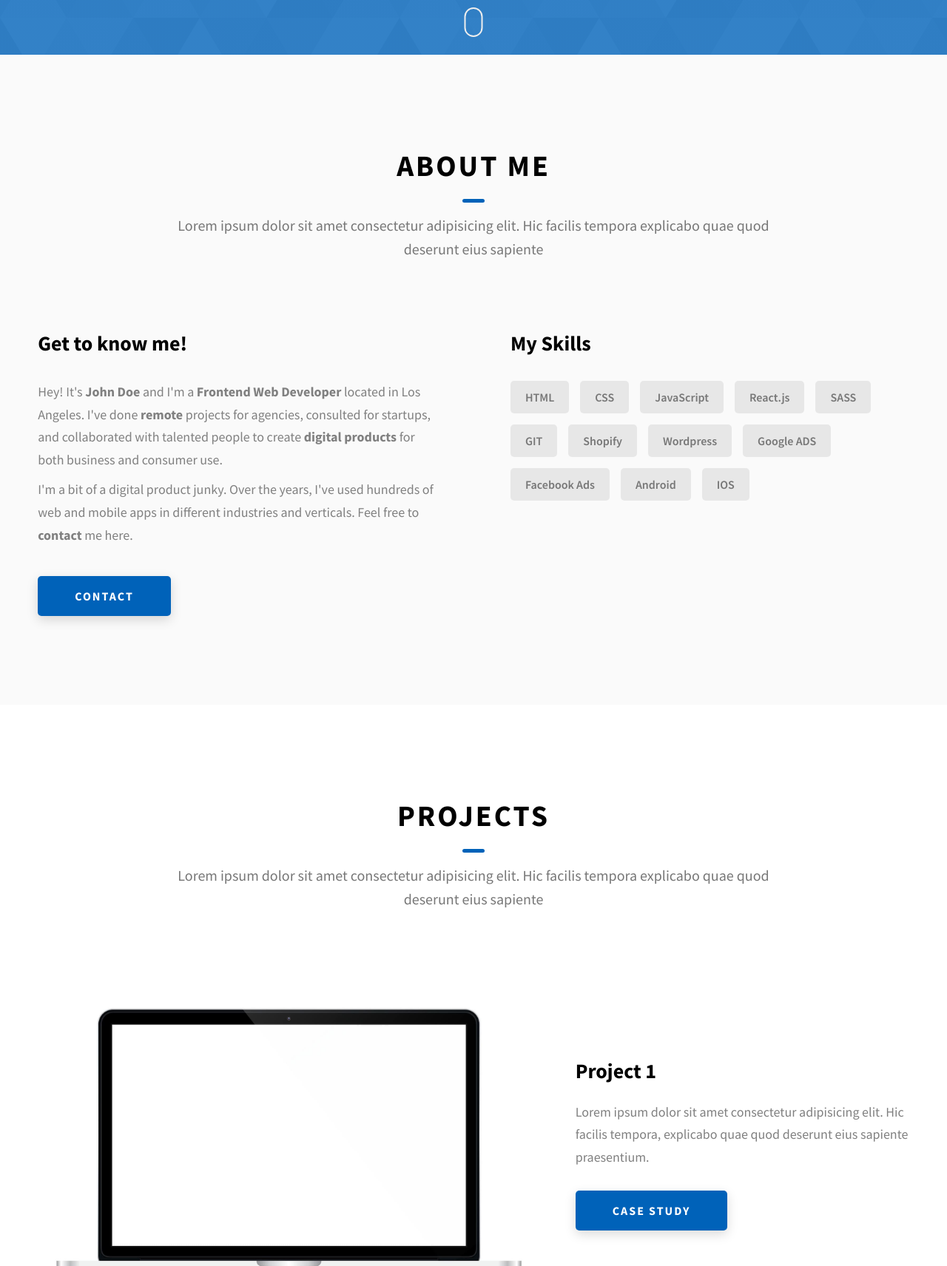
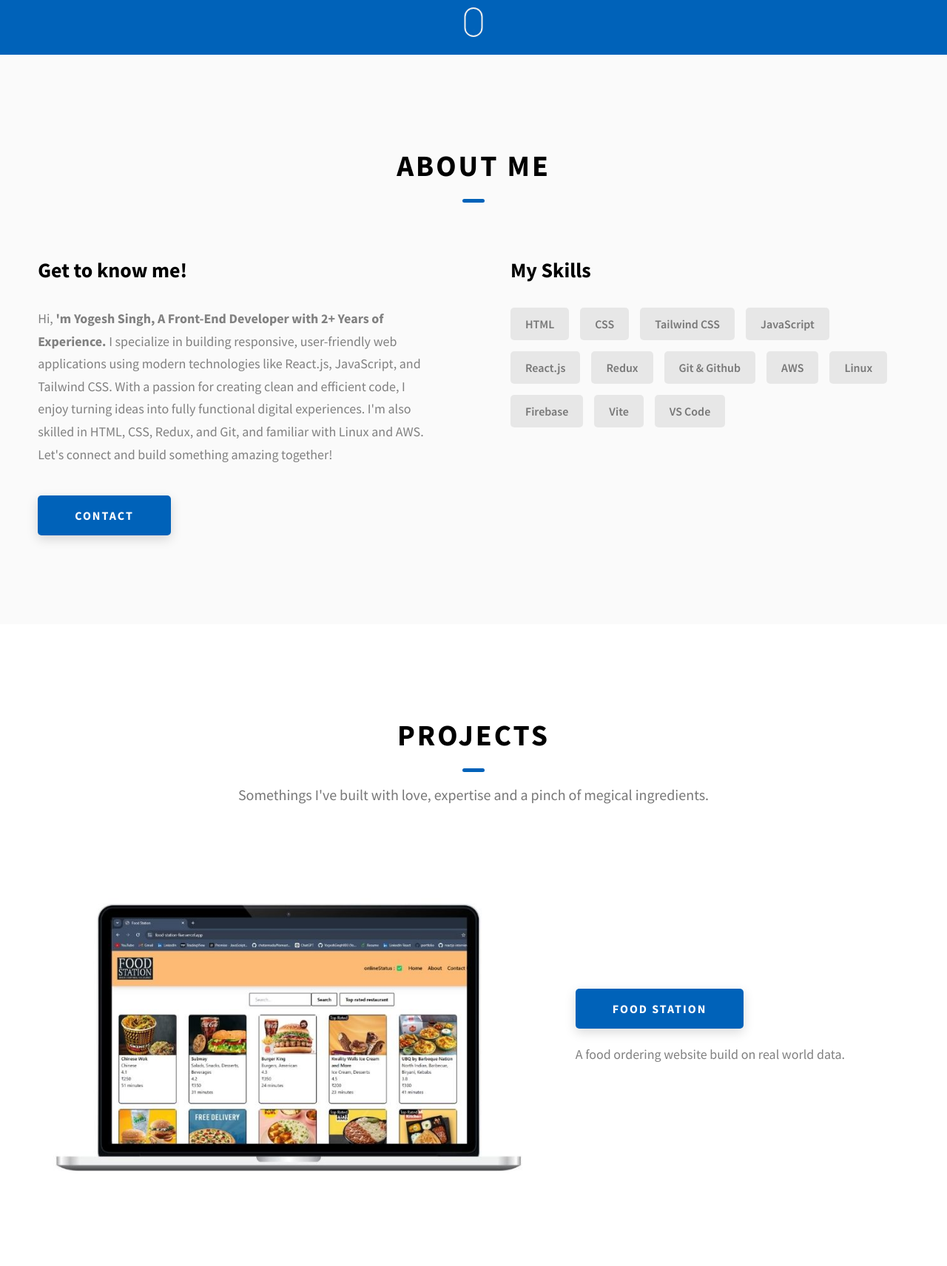
Before and after one commit to YogeshSingh003/YogeshSinghPortfolio, a plain HTML site: page index.html in a window 1280 px wide. Shown: the part 726-2438 px from the top of the page at 74% size. Drawn offline with Linux system fonts and the light colour scheme.

Commit message:
Update portfolio

```diff
--- a/css/style.css
+++ b/css/style.css
@@ -185,7 +185,8 @@ textarea {
 
 .home-hero {
   color: #fff;
-  background: linear-gradient(to right, rgba(0, 98, 185, 0.8), rgba(0, 98, 185, 0.8)), url(../../assets/svg/common-bg.svg);
+  /* background: linear-gradient(to right, rgba(0, 98, 185, 0.8), rgba(0, 98, 185, 0.8)), url(../../assets/svg/common-bg.svg); */
+  background: #0062b9;
   background-position: center;
   height: 100vh;
   min-height: 80rem;
@@ -310,7 +311,7 @@ textarea {
         align-items: center; } }
     .projects__row-content-title {
       font-weight: 700;
-      font-size: 2.8rem;
+      /* font-size: 2.8rem; */
       margin-bottom: 2rem; }
       @media only screen and (max-width: 37.5em) {
         .projects__row-content-title {
@@ -326,7 +327,8 @@ textarea {
           font-size: 1.7rem; } }
 
 .contact {
-  background: linear-gradient(to right, rgba(0, 98, 185, 0.8), rgba(0, 98, 185, 0.8)), url(../../assets/svg/common-bg.svg);
+  /* background: linear-gradient(to right, rgba(0, 98, 185, 0.8), rgba(0, 98, 185, 0.8)), url(../../assets/svg/common-bg.svg); */
+  background: #0062b9;
   background-size: cover;
   background-position: center; }
   .contact__form-container {
--- a/index.html
+++ b/index.html
@@ -92,7 +92,7 @@
         <h1 class="heading-primary">Hey, I'm Yogesh Singh</h1>
         <div class="home-hero__info">
           <p class="text-primary">
-            I'm a passionate React.js Developer with 2 years of experience, adept at building dynamic, responsive web applications using ReactJS, JavaScript, and Tailwind CSS. Proficient in Redux, Git, and GitHub, I bring strong skills in front-end development and a collaborative approach to creating efficient and scalable solutions.
+            I'm a passionate Engineer who's focused on building scalable and performant apps. I take responsibility to craft a good user experience using modern frontend architecture.
         </div>
         <div class="home-hero__cta">
           <a href="./#projects" class="btn btn--bg">Projects</a>
@@ -100,7 +100,7 @@
       </div>
       <div class="home-hero__socials">
         <div class="home-hero__social">
-          <a href="#" class="home-hero__social-icon-link linkedin">
+          <a href="https://www.linkedin.com/in/yogeshsingh003/" target="_blank" class="home-hero__social-icon-link linkedin">
             <img
               src="./assets/png/linkedin-ico.png"
               alt="icon"
@@ -109,7 +109,7 @@
           </a>
         </div>
         <div class="home-hero__social">
-          <a href="#" class="home-hero__social-icon-link">
+          <a href="https://github.com/YogeshSingh003/" target="_blank" class="home-hero__social-icon-link">
             <img
               src="./assets/png/github-ico.png"
               alt="icon"
@@ -128,32 +128,21 @@
       <div class="main-container">
         <h2 class="heading heading-sec heading-sec__mb-med">
           <span class="heading-sec__main">About Me</span>
-          <span class="heading-sec__sub">
-            Lorem ipsum dolor sit amet consectetur adipisicing elit. Hic facilis
-            tempora explicabo quae quod deserunt eius sapiente
-          </span>
+
         </h2>
         <div class="about__content">
           <div class="about__content-main">
             <h3 class="about__content-title">Get to know me!</h3>
             <div class="about__content-details">
               <p class="about__content-details-para">
-                Hey! It's
-                <strong>John Doe</strong>
-                and I'm a <strong> Frontend Web Developer </strong> located in
-                Los Angeles. I've done
-                <strong> remote </strong>
-                projects for agencies, consulted for startups, and collaborated
-                with talented people to create
-                <strong>digital products </strong>
-                for both business and consumer use.
+
+                Hi, <strong>'m Yogesh Singh, A Front-End Developer with 2+ Years of Experience.</strong>
+
+I specialize in building responsive, user-friendly web applications using modern technologies like React.js, JavaScript, and Tailwind CSS. With a passion for creating clean and efficient code, I enjoy turning ideas into fully functional digital experiences. I'm also skilled in HTML, CSS, Redux, and Git, and familiar with Linux and AWS. Let's connect and build something amazing together!
+
+
               </p>
-              <p class="about__content-details-para">
-                I'm a bit of a digital product junky. Over the years, I've used
-                hundreds of web and mobile apps in different industries and
-                verticals. Feel free to
-                <strong>contact</strong> me here.
-              </p>
+
             </div>
             <a href="./#contact" class="btn btn--med btn--theme dynamicBgClr"
               >Contact</a
@@ -164,16 +153,16 @@
             <div class="skills">
               <div class="skills__skill">HTML</div>
               <div class="skills__skill">CSS</div>
+              <div class="skills__skill">Tailwind CSS</div>
               <div class="skills__skill">JavaScript</div>
               <div class="skills__skill">React.js</div>
-              <div class="skills__skill">SASS</div>
-              <div class="skills__skill">GIT</div>
-              <div class="skills__skill">Shopify</div>
-              <div class="skills__skill">Wordpress</div>
-              <div class="skills__skill">Google ADS</div>
-              <div class="skills__skill">Facebook Ads</div>
-              <div class="skills__skill">Android</div>
-              <div class="skills__skill">IOS</div>
+              <div class="skills__skill">Redux</div>
+              <div class="skills__skill">Git & Github</div>
+              <div class="skills__skill">AWS</div>
+              <div class="skills__skill">Linux</div>
+              <div class="skills__skill">Firebase</div>
+              <div class="skills__skill">Vite</div>
+              <div class="skills__skill">VS Code</div>
             </div>
           </div>
         </div>
@@ -184,8 +173,7 @@
         <h2 class="heading heading-sec heading-sec__mb-bg">
           <span class="heading-sec__main">Projects</span>
           <span class="heading-sec__sub">
-            Lorem ipsum dolor sit amet consectetur adipisicing elit. Hic facilis
-            tempora explicabo quae quod deserunt eius sapiente
+            Somethings I've built with love, expertise and a pinch of megical ingredients.
           </span>
         </h2>
 
@@ -193,75 +181,48 @@
           <div class="projects__row">
             <div class="projects__row-img-cont">
               <img
-                src="./assets/jpeg/project-mockup-example.jpeg"
+                src="./assets/jpeg/FoodStation.jpg"
                 alt="Software Screenshot"
                 class="projects__row-img"
                 loading="lazy"
               />
             </div>
             <div class="projects__row-content">
-              <h3 class="projects__row-content-title">Project 1</h3>
+              <a
+                href="https://food-station-five.vercel.app/"
+                class="btn btn--med btn--theme dynamicBgClr projects__row-content-title"
+                target="_blank"
+                >Food Station</a
+              >
               <p class="projects__row-content-desc">
-                Lorem ipsum dolor sit amet consectetur adipisicing elit. Hic
-                facilis tempora, explicabo quae quod deserunt eius sapiente
-                praesentium.
+                A food ordering website build on real world data.
               </p>
-              <a
-                href="./project-1.html"
-                class="btn btn--med btn--theme dynamicBgClr"
-                target="_blank"
-                >Case Study</a
-              >
+
             </div>
           </div>
           <div class="projects__row">
             <div class="projects__row-img-cont">
               <img
-                src="./assets/jpeg/project-mockup-example.jpeg"
+                src="./assets/jpeg/NetflixGPT.jpg"
                 alt="Software Screenshot"
                 class="projects__row-img"
                 loading="lazy"
               />
             </div>
             <div class="projects__row-content">
-              <h3 class="projects__row-content-title">Project 2</h3>
+              <a
+                href="https://netflix-gpt-gray-sigma.vercel.app"
+                class="btn btn--med btn--theme dynamicBgClr projects__row-content-title"
+                target="_blank"
+                >Netflix-GPT</a
+              >
               <p class="projects__row-content-desc">
-                Lorem ipsum dolor sit amet consectetur adipisicing elit. Hic
-                facilis tempora, explicabo quae quod deserunt eius sapiente
-                praesentium.
+                Netflix clone wiht AI integration.
               </p>
-              <a
-                href="./project-2.html"
-                class="btn btn--med btn--theme dynamicBgClr"
-                target="_blank"
-                >Case Study</a
-              >
+
             </div>
           </div>
-          <div class="projects__row">
-            <div class="projects__row-img-cont">
-              <img
-                src="./assets/jpeg/project-mockup-example.jpeg"
-                alt="Software Screenshot"
-                class="projects__row-img"
-                loading="lazy"
-              />
-            </div>
-            <div class="projects__row-content">
-              <h3 class="projects__row-content-title">Project 3</h3>
-              <p class="projects__row-content-desc">
-                Lorem ipsum dolor sit amet consectetur adipisicing elit. Hic
-                facilis tempora, explicabo quae quod deserunt eius sapiente
-                praesentium.
-              </p>
-              <a
-                href="./project-3.html"
-                class="btn btn--med btn--theme dynamicBgClr"
-                target="_blank"
-                >Case Study</a
-              >
-            </div>
-          </div>
+
         </div>
       </div>
     </section>
@@ -270,8 +231,7 @@
         <h2 class="heading heading-sec heading-sec__mb-med">
           <span class="heading-sec__main heading-sec__main--lt">Contact</span>
           <span class="heading-sec__sub heading-sec__sub--lt">
-            Lorem ipsum dolor sit amet consectetur adipisicing elit. Hic facilis
-            tempora explicabo quae quod deserunt eius sapiente
+            Connect with me...
           </span>
         </h2>
         <div class="contact__form-container">
```
Also changed, not shown: assets/jpeg/FoodStation.jpg (added), assets/jpeg/NetflixGPT.jpg (added).
